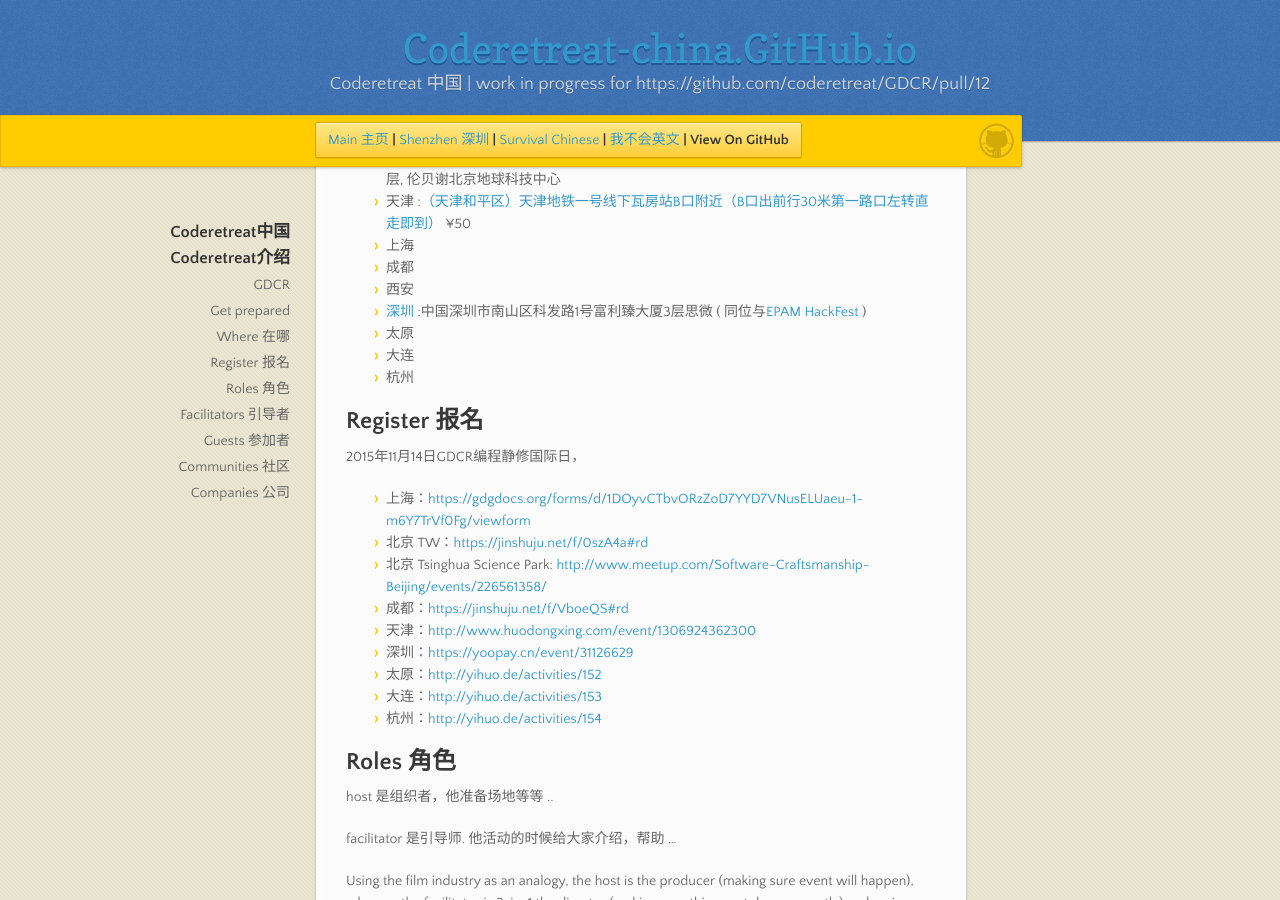
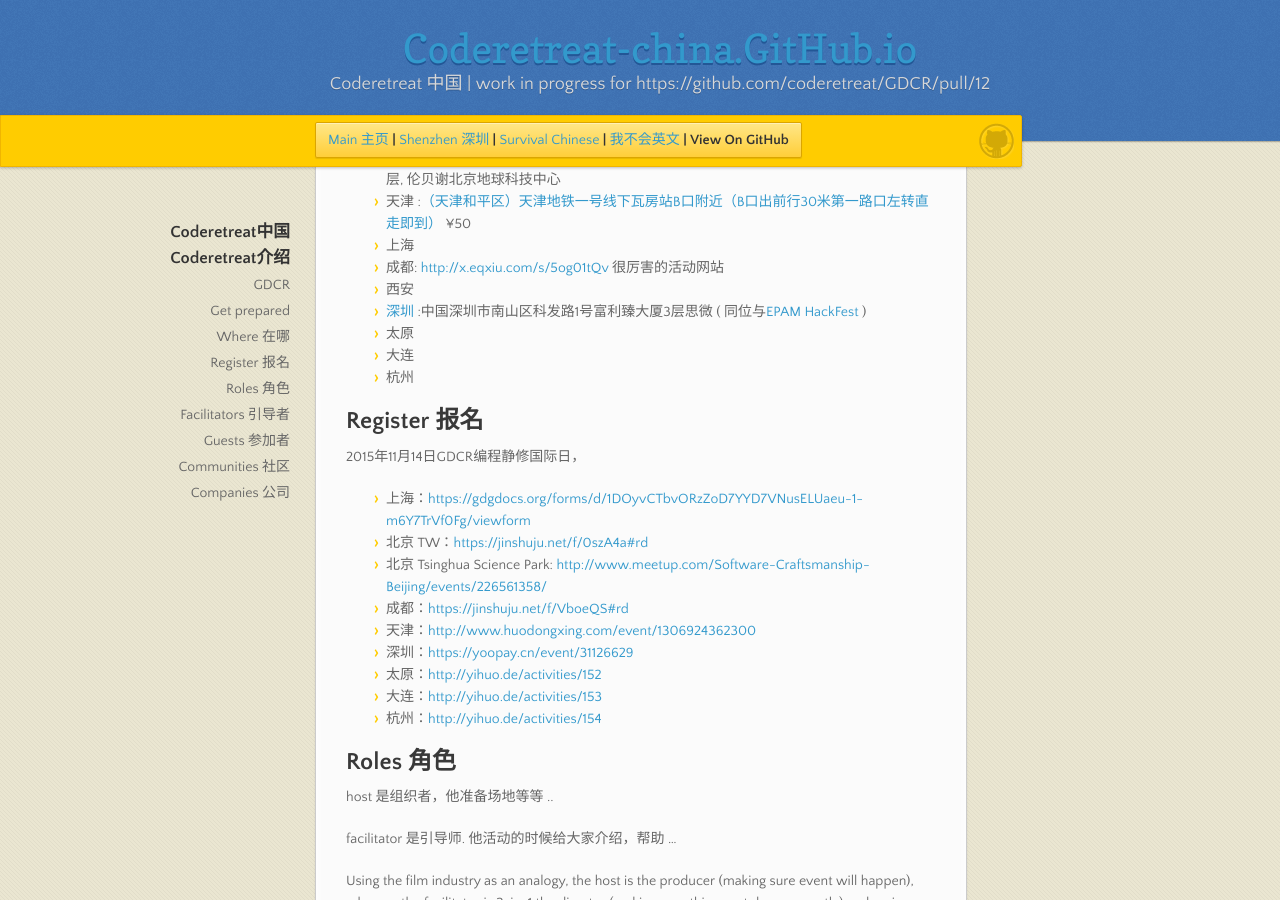
Before and after one commit to coderetreat-china/coderetreat-china.github.io, a Jekyll site: the page built from index.md, in a window 1280 px wide and 900 px high, scrolled down 1407 px. Built offline with Jekyll 4.4.1, drawn with Linux system fonts in a browser that asks for light colours.

Commit message:
很厉害的活动网站

```diff
--- a/index.md
+++ b/index.md
@@ -48,7 +48,7 @@ quoted from [Code Reviews Can Make or Break Your Team](https://medium.com/swlh/c
 2) 清华科技园创新大厦B座1层, 伦贝谢北京地球科技中心
 - 天津 :[（天津和平区）天津地铁一号线下瓦房站B口附近（B口出前行30米第一路口左转直走即到）](http://www.huodongxing.com/event/1306924362300) ¥50
 - 上海
-- 成都
+- 成都: <http://x.eqxiu.com/s/5og01tQv> 很厉害的活动网站
 - 西安
 - [深圳](shenzhen) :中国深圳市南山区科发路1号富利臻大厦3层思微  ( 同位与[EPAM HackFest](http://epa.ms/HackfestChina) )
 - 太原
```
